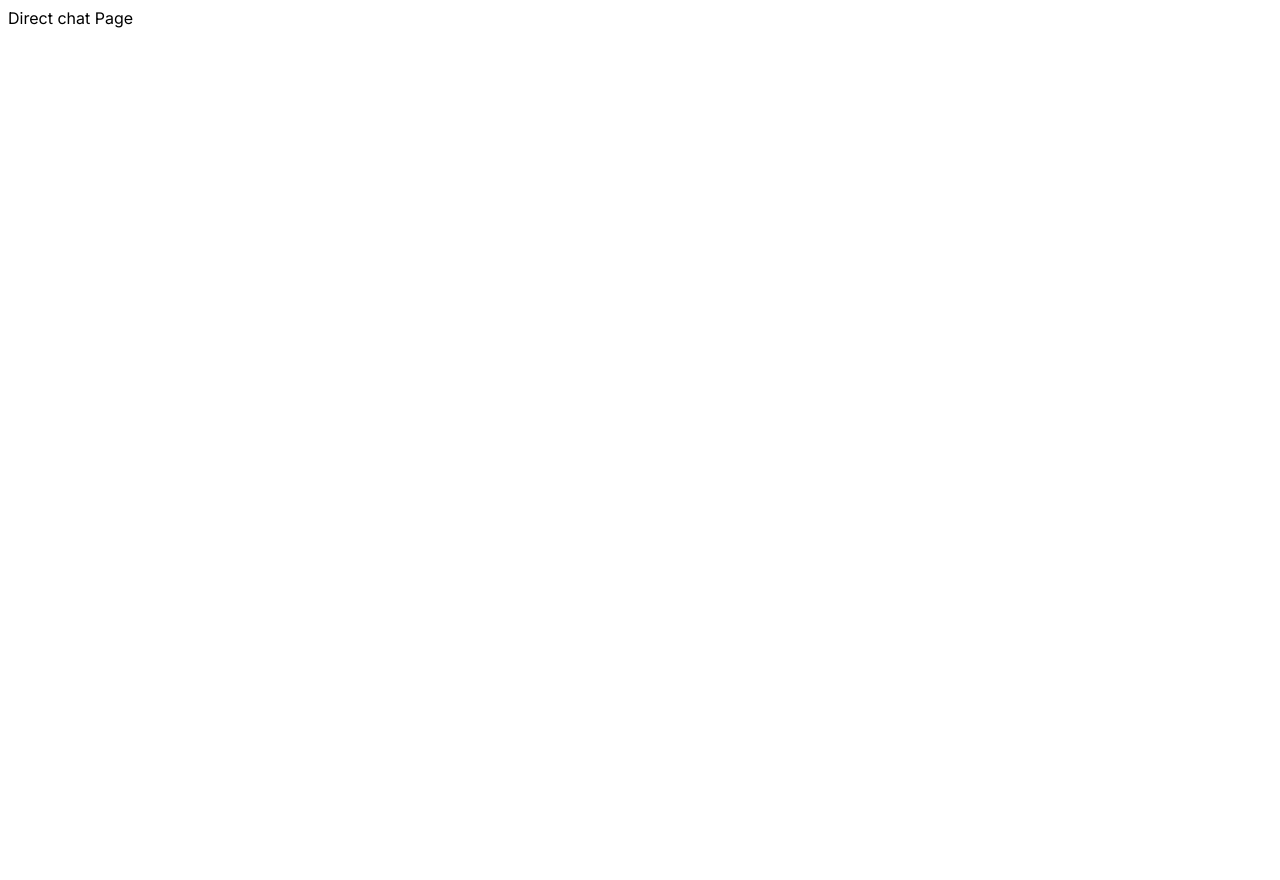
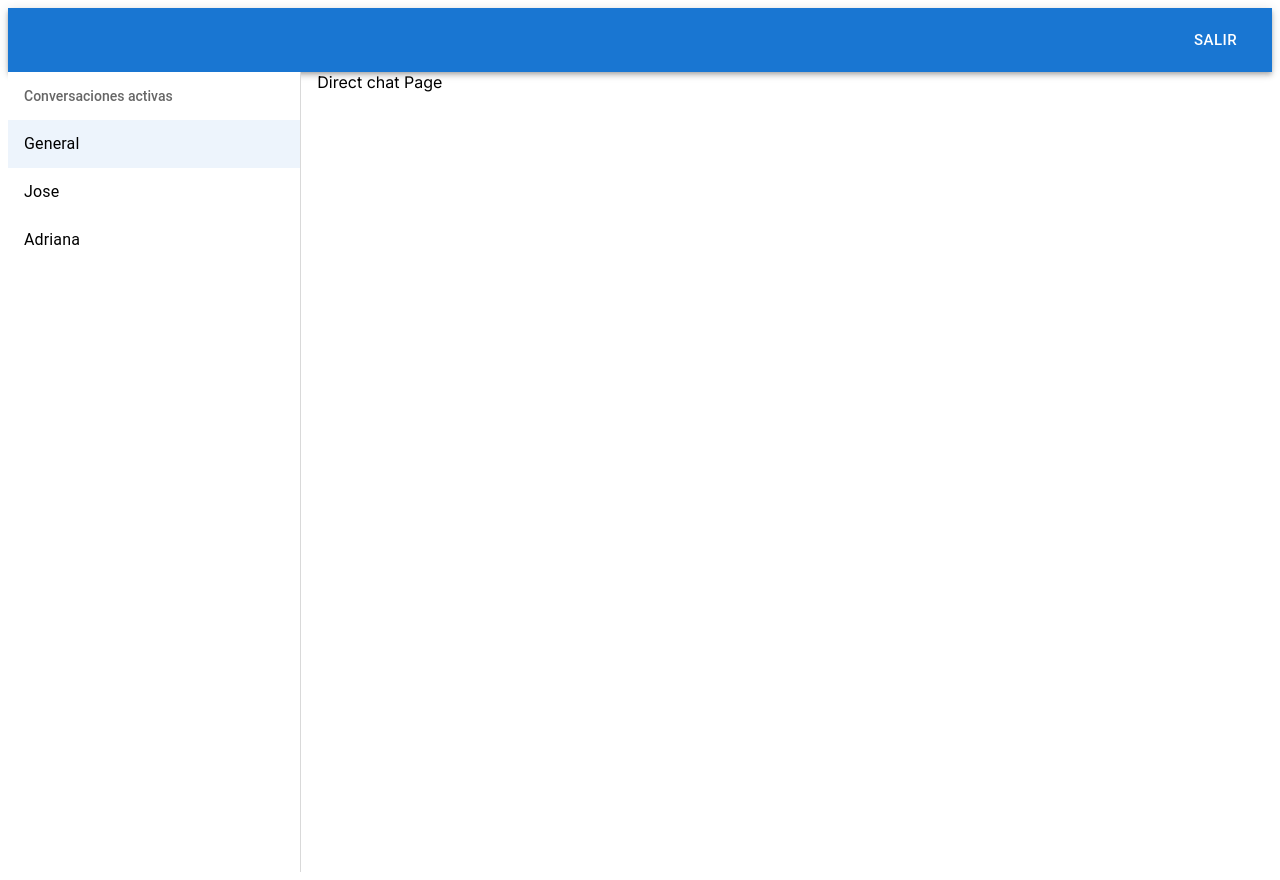
Before and after one commit to andres-solarte/poli-pdt-p1-esc-3, a Next.js app in the folder client/: page /chat/1 in a window 1280 px wide. Before the commit the page ends 800 px from the top, so only its background shows below. Built offline with nearby package versions, Linux system fonts and the light colour scheme.

Commit message:
ui: chat layout

```diff
--- a/client/src/app/chat/layout.tsx
+++ b/client/src/app/chat/layout.tsx
@@ -1,7 +1,97 @@
-export default function Layout(props: { children: React.ReactNode }) {
+'use client'
+
+import AppBar from "@mui/material/AppBar";
+import Box from '@mui/material/Box';
+import Button from '@mui/material/Button';
+import Grid from "@mui/material/Grid";
+import List from '@mui/material/List';
+import ListItem from '@mui/material/ListItem';
+import ListItemButton from '@mui/material/ListItemButton';
+import ListItemText from '@mui/material/ListItemText';
+import ListSubheader from '@mui/material/ListSubheader';
+import Stack from '@mui/material/Stack';
+import Toolbar from "@mui/material/Toolbar";
+import Link from 'next/link';
+import { useRouter } from 'next/navigation';
+import React from "react";
+
+export default function Layout({ children }: Readonly<React.PropsWithChildren>) {
+    const router = useRouter()
+    const sideNavWidth = 300
+
     return (
-        <div>
-            {props.children}
-        </div>
-    )
+        <Box sx={{ flexGrow: 1 }}>
+            <AppBar position="static">
+                <Toolbar>
+                    <Grid container justifyContent="flex-end">
+                        <Button
+                            size="large"
+                            onClick={() => router.push('/login')}
+                            color="inherit"
+                        >
+                            Salir
+                        </Button>
+                    </Grid>
+                </Toolbar>
+            </AppBar>
+
+            <Stack direction="row" spacing={2}>
+                <Box
+                    sx={{
+                        height: '100vh',
+                        width: `${sideNavWidth}px`,
+                        bgcolor: 'background.paper',
+                        borderRight: '1px solid #D9D9D9',
+                    }}
+                >
+                    <List
+                        component="nav"
+                        subheader={
+                            <ListSubheader
+                                component="div"
+                            >
+                                Conversaciones activas
+                            </ListSubheader>
+                        }
+                    >
+                        <ListItem disablePadding>
+                            <ListItemButton
+                                LinkComponent={Link}
+                                selected
+                                href={``}
+                            >
+                                <ListItemText primary={'General'} />
+                            </ListItemButton>
+                        </ListItem>
+
+                        <ListItem disablePadding>
+                            <ListItemButton
+                                LinkComponent={Link}
+                                href={``}
+                            >
+                                <ListItemText primary={'Jose'} />
+                            </ListItemButton>
+                        </ListItem>
+
+                        <ListItem disablePadding>
+                            <ListItemButton
+                                LinkComponent={Link}
+                                href={``}
+                            >
+                                <ListItemText primary={'Adriana'} />
+                            </ListItemButton>
+                        </ListItem>
+                    </List>
+                </Box>
+                <Box
+                    sx={{
+                        width: `calc(100vw - ${sideNavWidth}px)`,
+                        height: `calc(100vh)`
+                    }}
+                >
+                    {children}
+                </Box>
+            </Stack>
+        </Box>
+    );
 }
```
